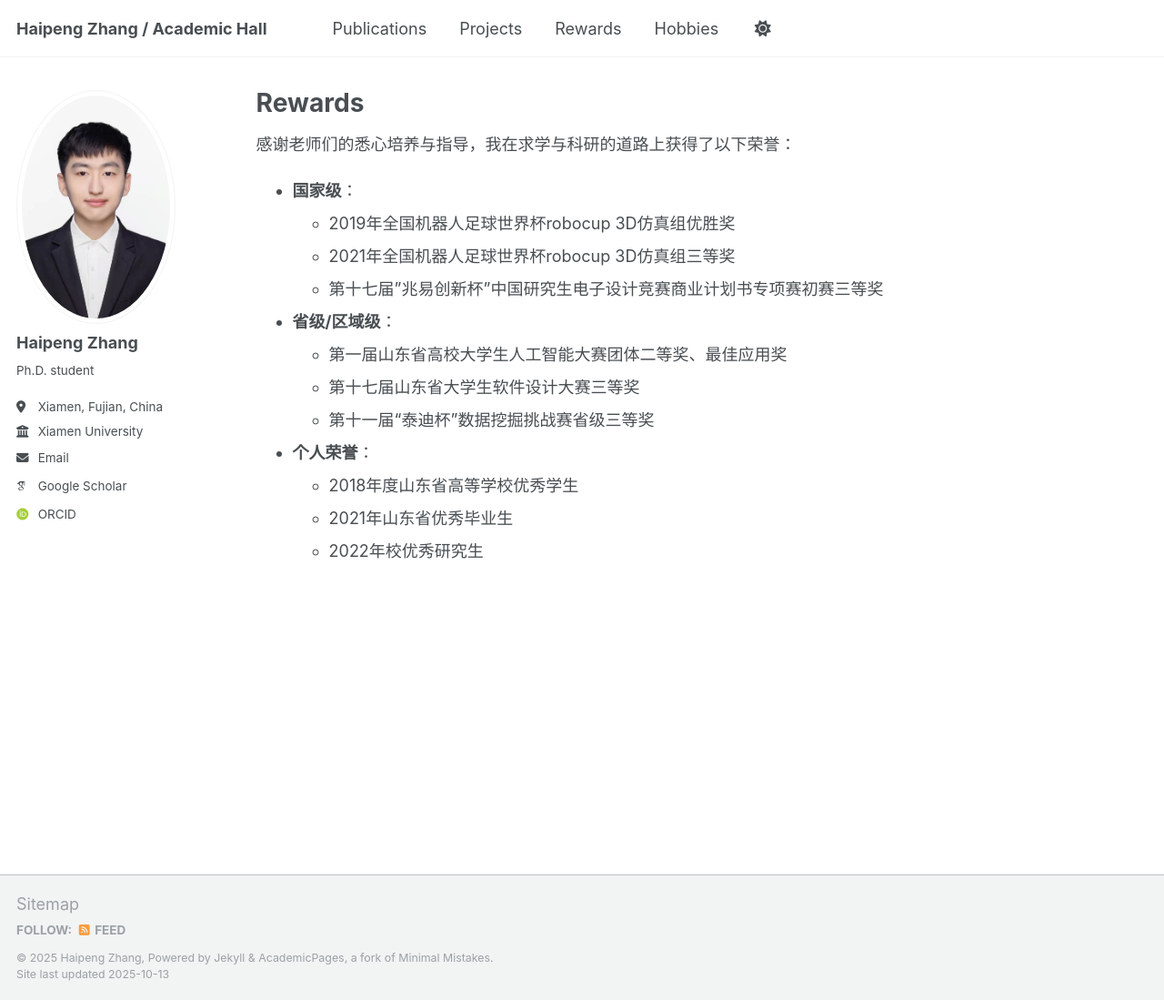
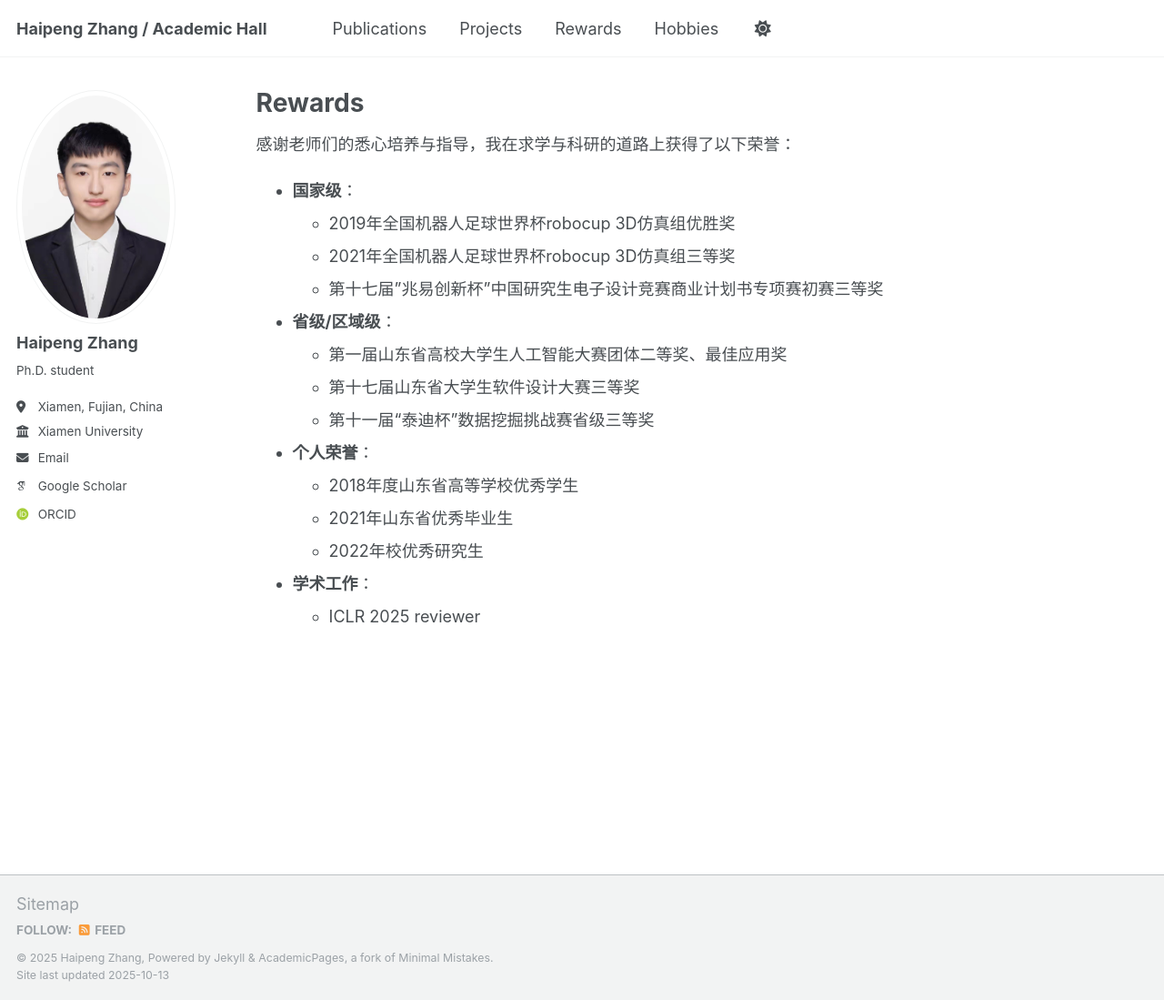
Before and after one commit to Harry-first/haipengzhang, a Jekyll site: the page built from _pages/teaching.md, in a window 1280 px wide and 1099 px high. Shown: the whole window at 91% size. Built offline with Jekyll 4.4.1, drawn with Linux system fonts in a browser that asks for light colours; some web fonts are replaced.

Commit message:
Update teaching.md

```diff
--- a/_pages/teaching.md
+++ b/_pages/teaching.md
@@ -18,3 +18,5 @@ author_profile: true
   - 2018年度山东省高等学校优秀学生
   - 2021年山东省优秀毕业生
   - 2022年校优秀研究生
+- **学术工作**：
+  - ICLR 2025 reviewer
```
